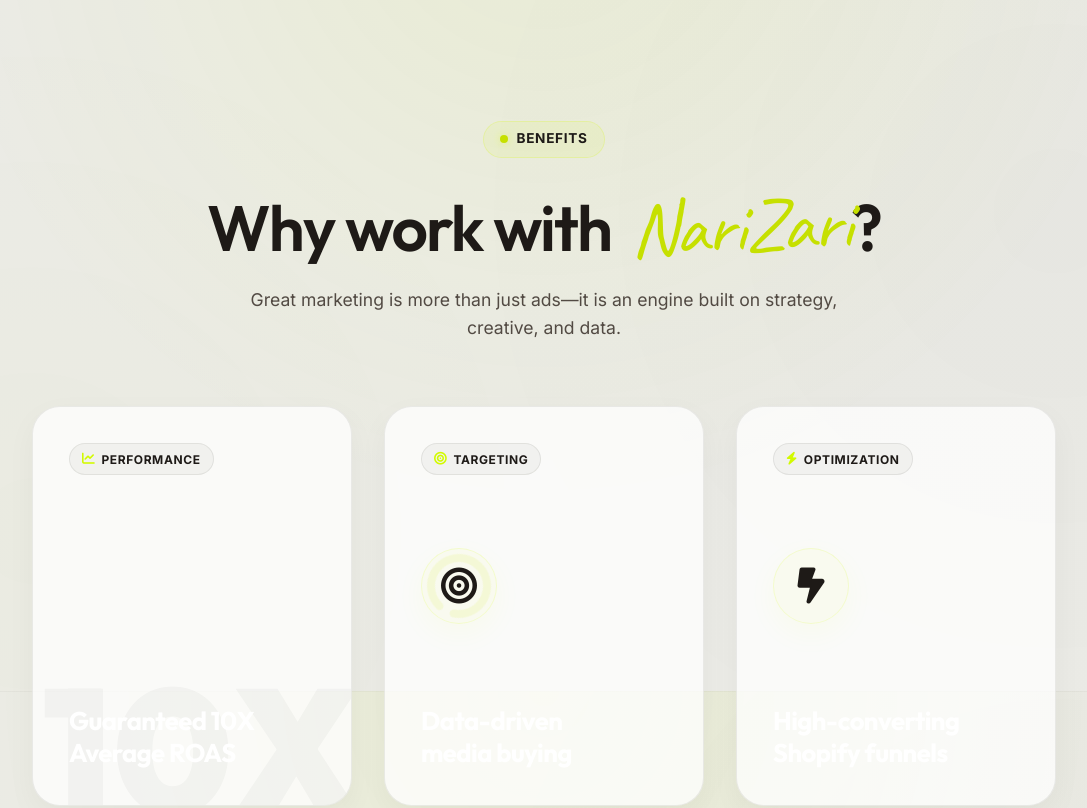
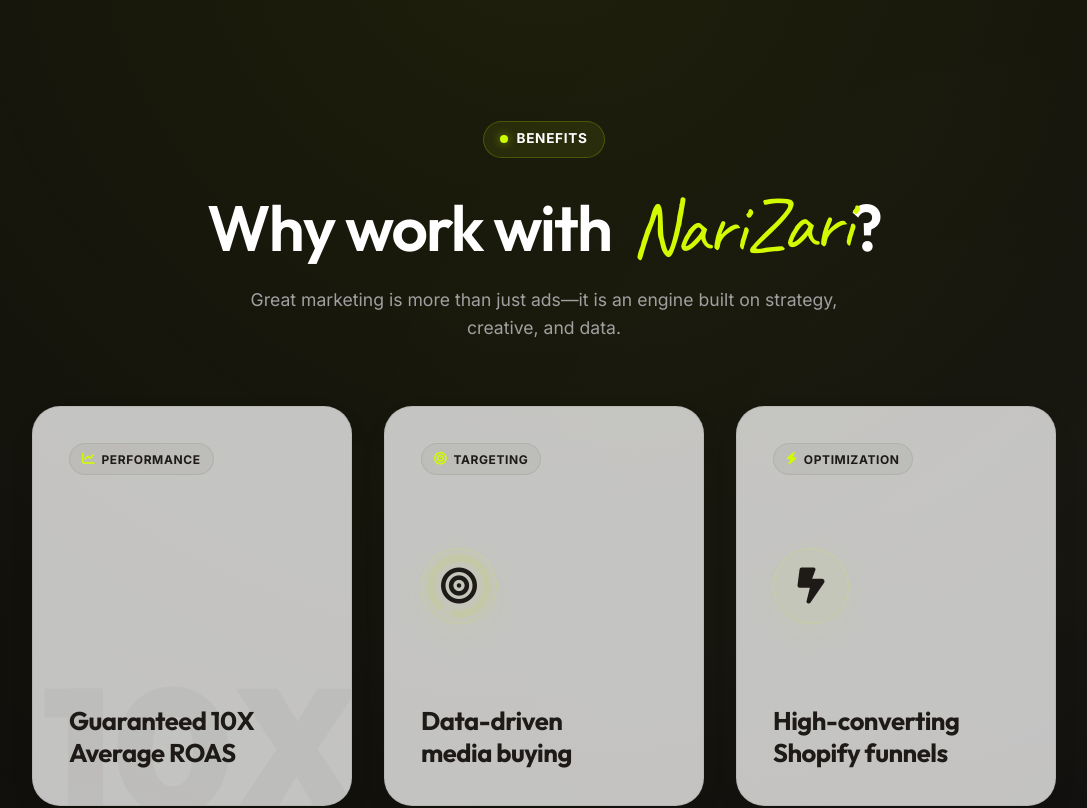
Before and after one commit to nihalkumar5/narizari_new, a Next.js app: page / in a window 1280 px wide. Shown: the part 1020-1828 px from the top of the page, without its empty margins (96-1183 px from the left). Built offline with nearby package versions, Linux system fonts and the light colour scheme; a web font is replaced by a local one.

Commit message:
style: keep dark bento section background and style card text dark for contrast

```diff
--- a/src/app/globals.css
+++ b/src/app/globals.css
@@ -1063,15 +1063,11 @@
 
   .bento-benefits-section {
     padding: clamp(6rem, 10vw, 10rem) var(--site-padding);
-    background-color: var(--color-bg-start); /* Light warm off-white */
+    background-color: #0f0d0c; /* Luxury charcoal espresso background */
     background-image:
       radial-gradient(circle at 50% 0%, rgba(210, 250, 0, 0.08), transparent 60%),
       radial-gradient(circle at 10% 80%, rgba(210, 250, 0, 0.02), transparent 40%),
-      radial-gradient(circle at 90% 40%, rgba(30, 26, 23, 0.02), transparent 50%),
-      linear-gradient(rgba(30, 26, 23, 0.04) 1px, transparent 1px),
-      linear-gradient(90deg, rgba(30, 26, 23, 0.04) 1px, transparent 1px);
-    background-size: auto, auto, auto, 60px 60px, 60px 60px;
-    background-attachment: scroll, scroll, scroll, fixed, fixed;
+      radial-gradient(circle at 90% 40%, rgba(255, 255, 255, 0.02), transparent 50%);
     position: relative;
     overflow: hidden;
   }
@@ -1133,7 +1129,7 @@
     letter-spacing: -0.02em;
     margin-top: auto;
     z-index: 2;
-    color: var(--color-white);
+    color: var(--color-navy);
   }
 
   /* Specific Card Layout Positions */
--- a/src/app/page.js
+++ b/src/app/page.js
@@ -106,14 +106,14 @@ export default function Home() {
       <div className="section-container" style={{ maxWidth: "1200px", margin: "0 auto" }}>
         <ScrollReveal direction="up" delay={0.1}>
           <div className="text-center" style={{ marginBottom: "4rem" }}>
-            <div className="benefit-badge" style={{ color: "var(--color-navy)" }}>
-              <span style={{ display: "inline-block", width: "8px", height: "8px", backgroundColor: "var(--color-accent-dark)", borderRadius: "50%", marginRight: "8px", boxShadow: "0 0 10px rgba(210, 250, 0, 0.4)" }}></span>
+            <div className="benefit-badge" style={{ color: "var(--color-white)" }}>
+              <span style={{ display: "inline-block", width: "8px", height: "8px", backgroundColor: "#ccff00", borderRadius: "50%", marginRight: "8px", boxShadow: "0 0 10px rgba(204, 255, 0, 0.5)" }}></span>
               Benefits
             </div>
-            <h2 style={{ fontSize: "clamp(2.5rem, 5vw, 4rem)", fontWeight: "600", marginBottom: "1rem", letterSpacing: "-0.03em", color: "var(--color-navy)" }}>
-              Why work with <span style={{ fontFamily: "var(--font-caveat)", fontSize: "1.2em", fontWeight: "400", color: "var(--color-accent-dark)", display: "inline-block", transform: "rotate(-2deg)", paddingLeft: "0.5rem" }}>NariZari</span>?
+            <h2 style={{ fontSize: "clamp(2.5rem, 5vw, 4rem)", fontWeight: "600", marginBottom: "1rem", letterSpacing: "-0.03em", color: "white" }}>
+              Why work with <span style={{ fontFamily: "var(--font-caveat)", fontSize: "1.2em", fontWeight: "400", color: "var(--color-accent)", display: "inline-block", transform: "rotate(-2deg)", paddingLeft: "0.5rem" }}>NariZari</span>?
             </h2>
-            <p style={{ color: "var(--color-slate-light)", fontSize: "1.1rem", maxWidth: "600px", margin: "0 auto" }}>
+            <p style={{ color: "#a0a0a0", fontSize: "1.1rem", maxWidth: "600px", margin: "0 auto" }}>
               Great marketing is more than just ads—it is an engine built on strategy, creative, and data.
             </p>
           </div>
```
